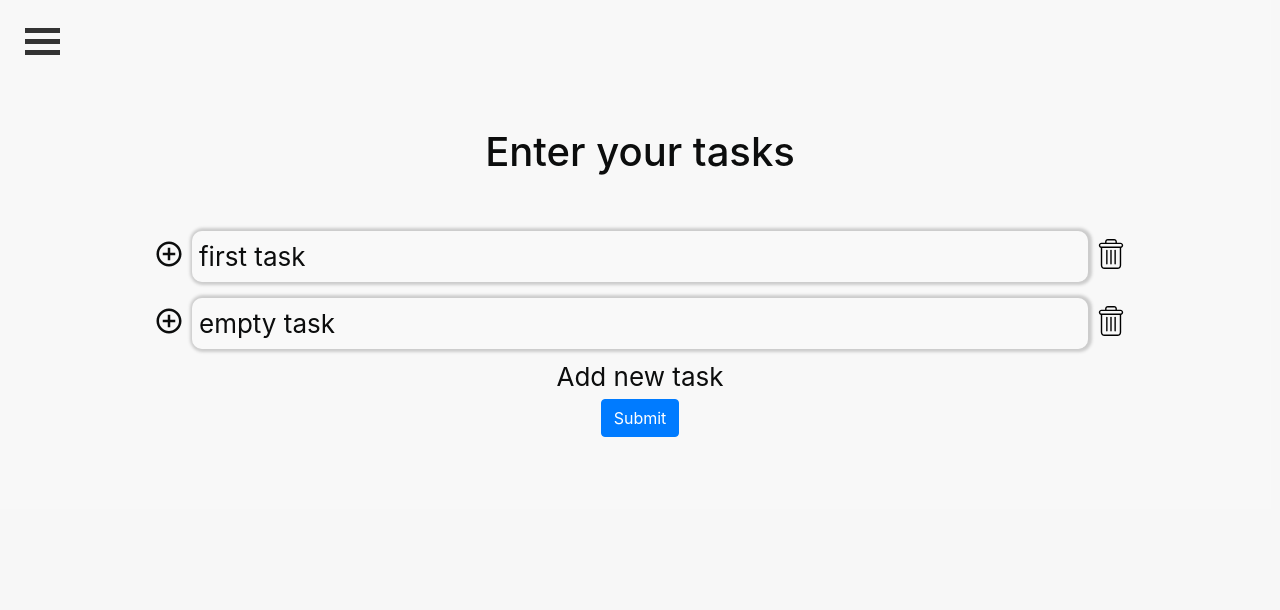
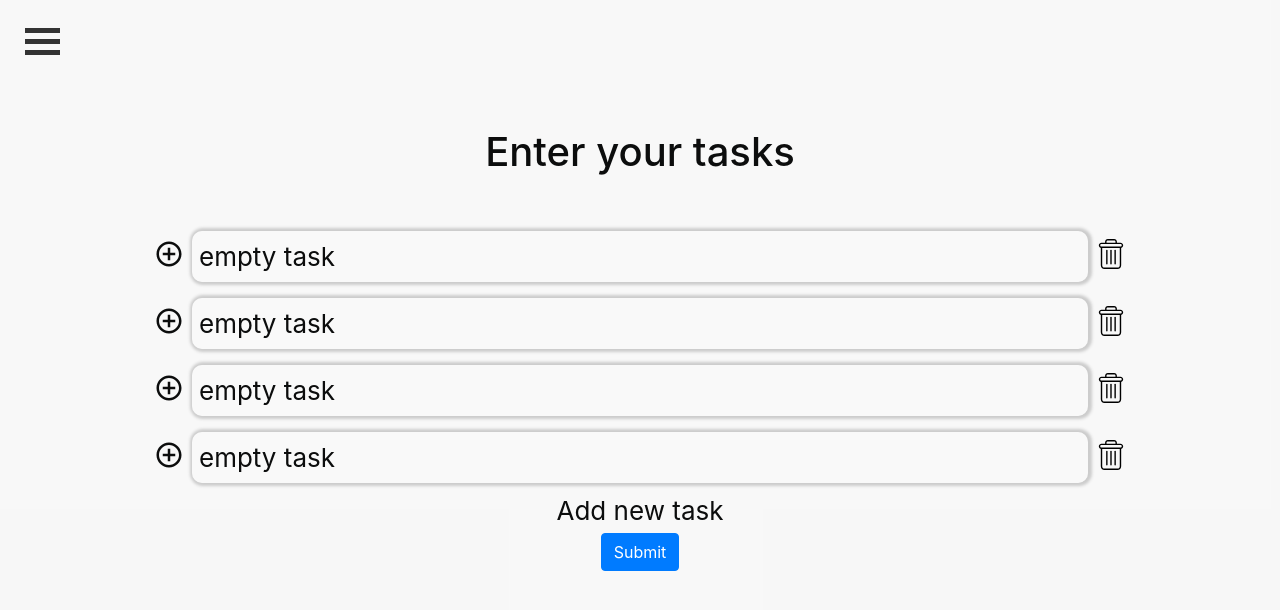
Before and after one commit to Amittulman/BIUprojectNEW, a React (Create React App) app in the folder frontend/: page / in a window 1280 px wide. Shown: the top 610 px of the page. Built offline with nearby package versions, Linux system fonts and the light colour scheme; no server answers; the HTML template or start-up script is replaced by a standard one.

Commit message:
Recieves tasks from db into todo list.

```diff
--- a/frontend/src/components/Todo.js
+++ b/frontend/src/components/Todo.js
@@ -16,7 +16,6 @@ class Todo extends Component {
 
 
   onSubmitHandler = (event) => {
-    console.log(this.state.tasks)
     this.setState((state) => ({tasks: state.tasks.filter((element) => element !== null) }))
     event.preventDefault();
     fetch('http://localhost:5000/taskfortodolist', {
@@ -48,9 +47,7 @@ class Todo extends Component {
     this.setState({tasks});
   }
 
-  addTask = (index, open, new_task, values) => {
-    console.log(this.state.tasks)
-    if (values == null) {
+  addTask = (index, open, new_task, values) => {if (values == null) {
       values = {'task_id':'','task_title':'empty task', 'duration':'','priority':'','category_id':'','constraints':''}
     }
     let i = index
@@ -81,7 +78,7 @@ class Todo extends Component {
     if (new_task) {
       return this.setState((state) => ({
         tasks_jsx: state.tasks_jsx.concat([task]),
-        tasks: state.tasks.concat([values]),
+        // tasks: state.tasks.concat([values]),
         task_number: state.task_number + 1,
       }));
     } else {
@@ -96,7 +93,6 @@ class Todo extends Component {
   }
 
   remove_task = (i) => {
-    console.log('removing ', this.state.tasks[i-1])
     this.setState({
       tasks_jsx: [
         ...this.state.tasks_jsx.slice(0,i-1),
@@ -109,26 +105,27 @@ class Todo extends Component {
         ...this.state.tasks.slice(i)
       ],
     });
-    console.log(this.state.tasks)
   }
 
   getTasks = (event) => {
-    fetch("http://localhost:5000/gethello")
+    fetch("http://localhost:5000/tasks/gettodolist/1")
         .then(res => res.json())
         .then(
             (result) => {
               if (result['statusCode'] === 500) throw new Error('Internal server error.');
-              let all_tasks = result.length
-              let tasks = []
-              for (let i=0; i<5; i++){
+              let all_tasks = result['tasks'].length
+              let tasks1 = []
+              for (let i=0; i<all_tasks; i++){
                 // this.addTask(this.state.task_number, false, true, result[i])
-                tasks.push(result[i])
+                tasks1.push(result['tasks'][i])
+                // console.log('a ', result['tasks'][i])
               }
               this.setState({
                 isLoaded: true,
-                items: JSON.stringify(result)
+                items: JSON.stringify(result),
+                tasks: tasks1
               });
-              return tasks
+              // return tasks1
             })
         .catch((error) => {
           console.log(error)
@@ -137,20 +134,20 @@ class Todo extends Component {
 
   componentDidMount() {
     // this.props.setTasks(['test','data']);
-    // console.log(this.props.getTasks())
+    this.getTasks()
     //TODO - get tasks from server (get getTasks to work)
     // let tasks = this.getTasks()
-    let tasks = [{'task_id':'1','task_title':'first task', 'duration':'','priority':'','category_id':'','constraints':''}];
+    // let tasks = [{'task_id':'1','task_title':'first task', 'duration':'','priority':'','category_id':'','constraints':''}];
     //Save tasks received from DB in parent, for schedule component to use.
-    this.props.setTasks(tasks)
+    // this.props.setTasks(this.state.tasks)
     let that = this;
     setTimeout(function() {
-      for (let i=0; i<tasks.length; i++){
-        that.addTask(that.state.task_number, false, true, tasks[i])
+      for (let i=0; i<3; i++){
+        that.addTask(that.state.task_number, false, true, that.state.tasks[i])
       }
       that.addTask(that.state.task_number, false, true)
+
     },300)
-
   }
 
   render() {
```
